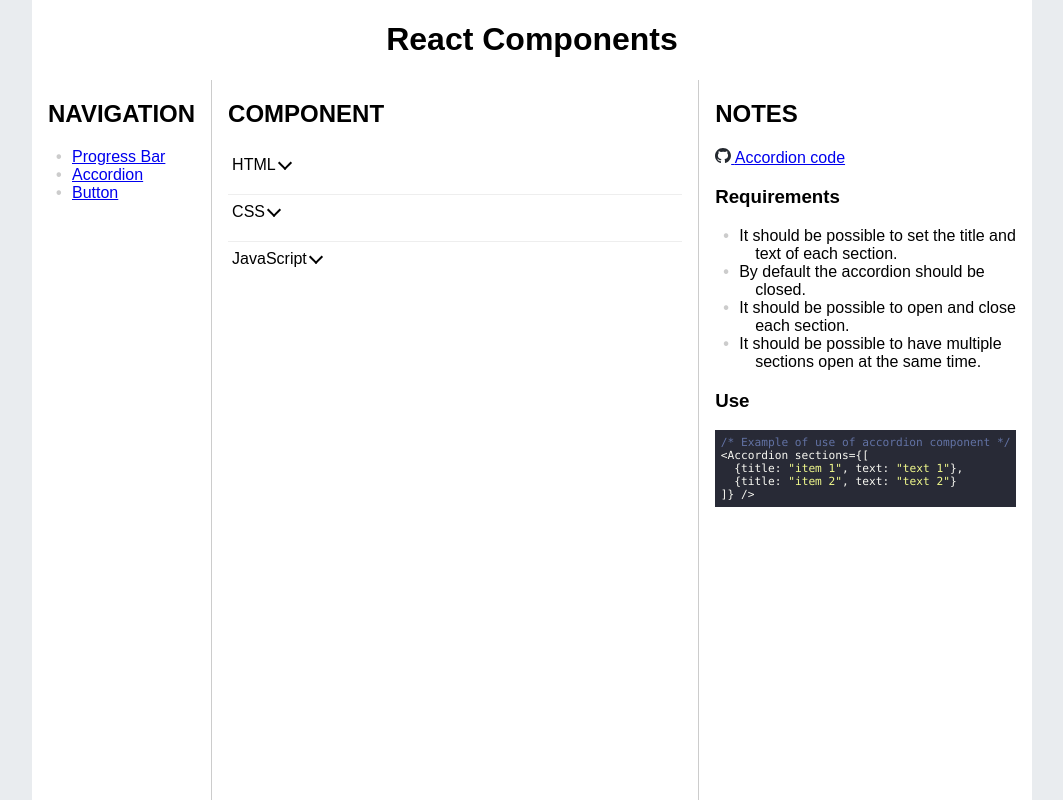
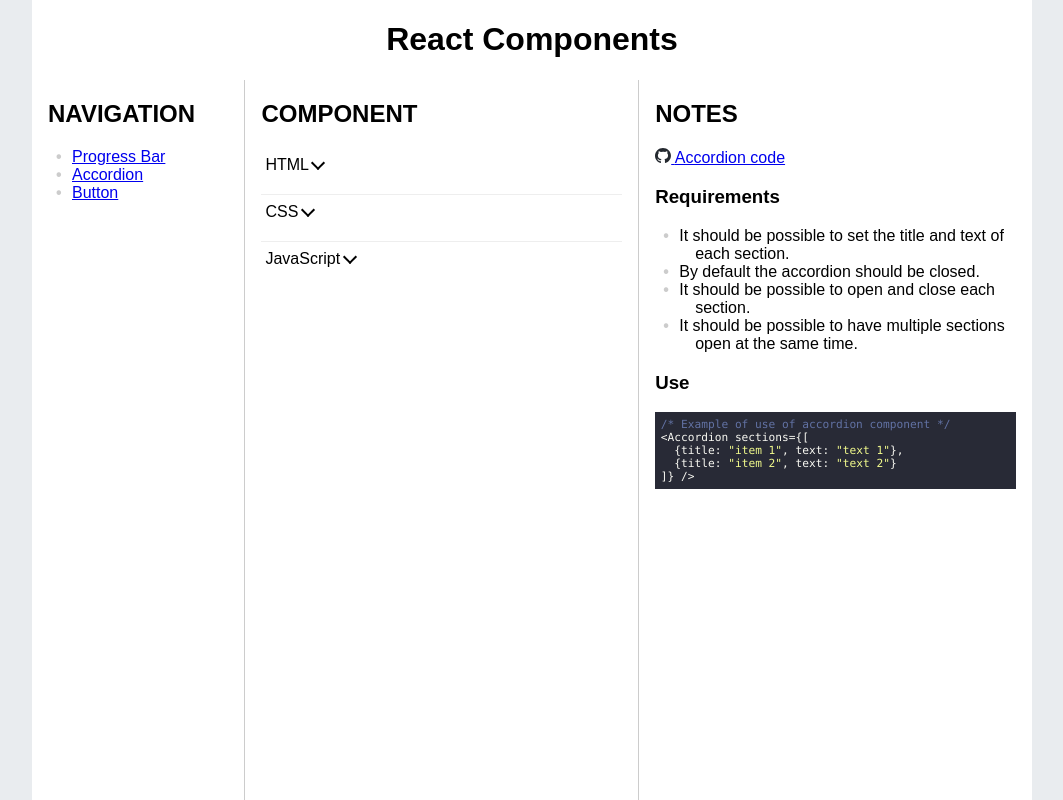
Before and after one commit to ruanha/react-components, a React (Create React App) app: page /react-components/accordion in a window 1280 px wide. Shown: the whole page, without its empty margins (108-1171 px from the left). Built offline with nearby package versions, Linux system fonts and the light colour scheme.

Commit message:
scroll on y-axis for all 3 panels and adjust width

```diff
--- a/src/App.css
+++ b/src/App.css
@@ -25,11 +25,11 @@
 }
 
 nav {
-  flex: 0 1 100px;
+  flex: 0 1 200px;
 }
 
 aside {
-  flex: 0 1 300px;
+  flex: 0 1 400px;
 }
 
 nav,
@@ -37,13 +37,13 @@
 main {
   padding: 0 1rem 0 1rem;
   background-color: var(--white);
+  height: calc(100vh - var(--header-height));
+  overflow-y: scroll;
 }
 
 main {
-  flex: 0 1 600px;
+  flex: 0 1 400px;
   background-color: var(--white);
-  height: calc(100vh - var(--header-height));
-  overflow-y: scroll;
   border-left: 1px solid var(--gray);
   border-right: 1px solid var(--gray);
 }
```
